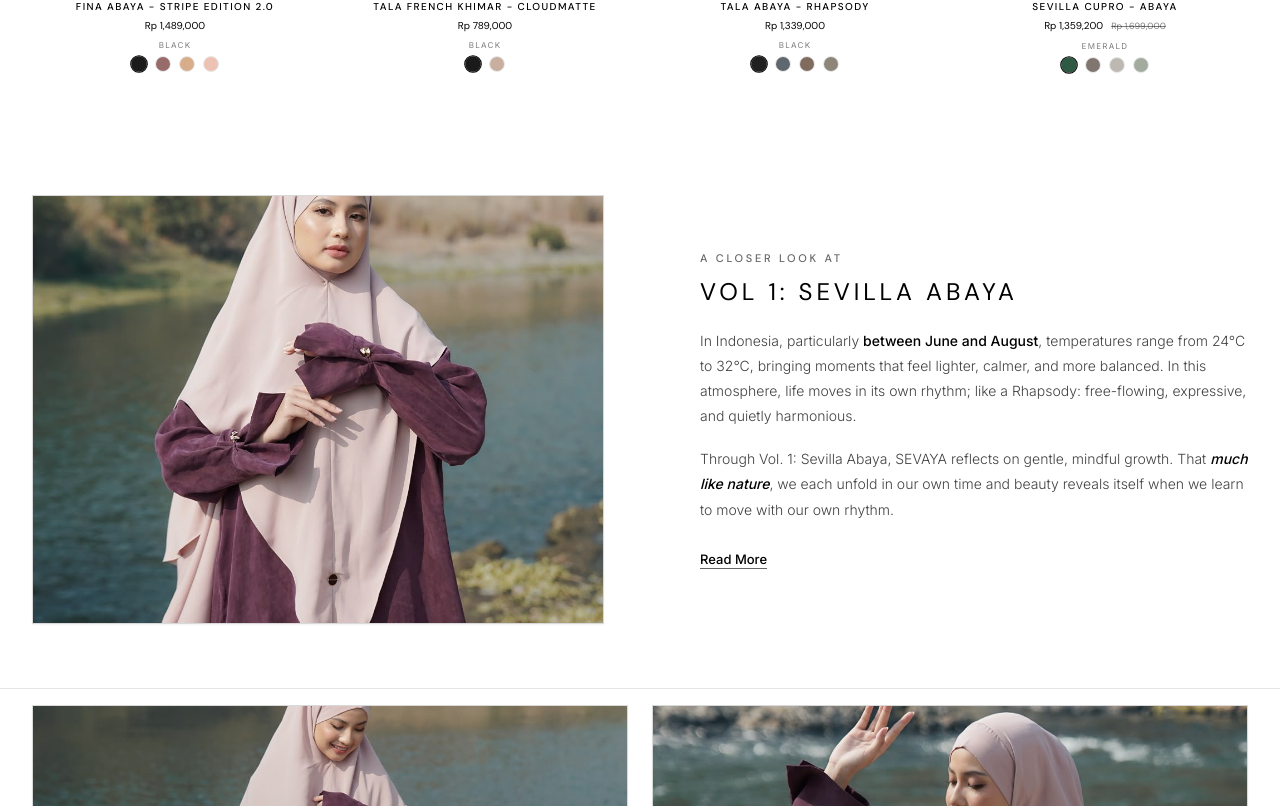
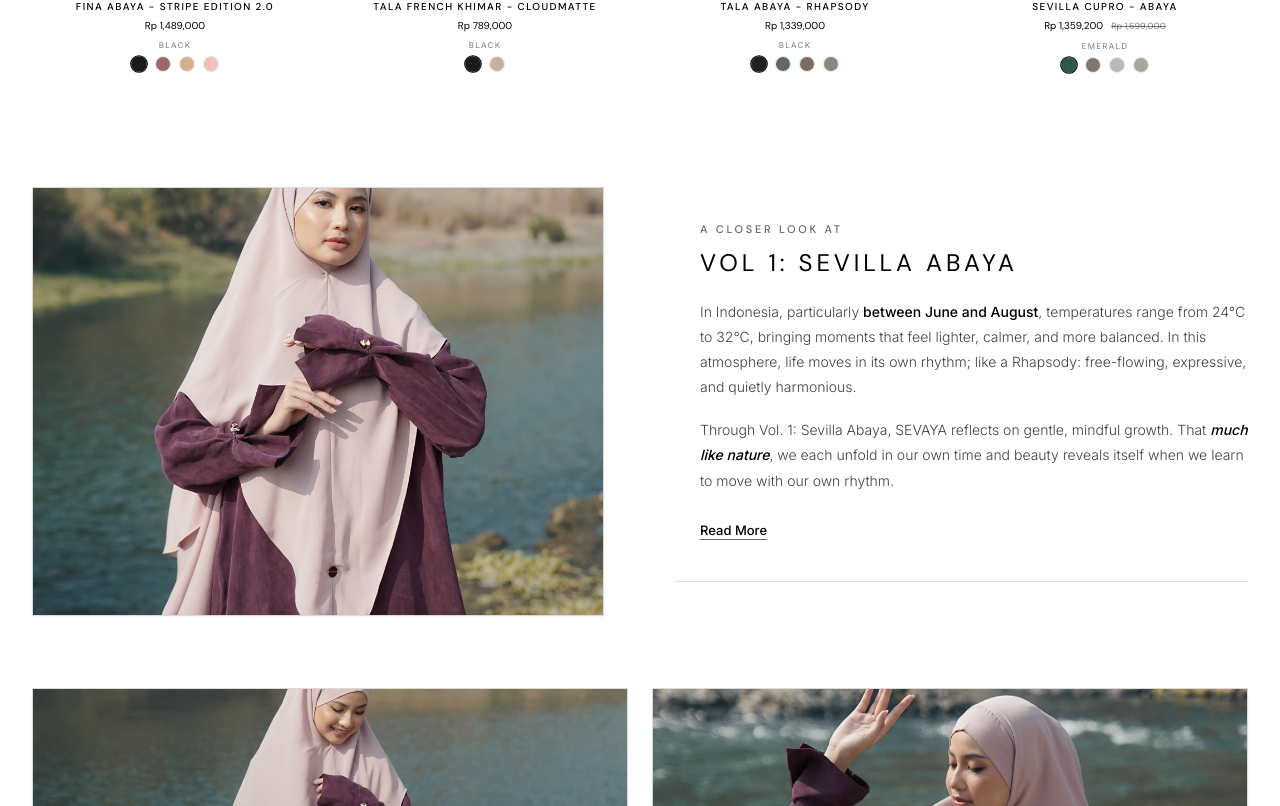
Before and after one commit to dwi-gans/sevaya-studio, a Next.js app: page / in a window 1280 px wide. Shown: the part 1334-2140 px from the top of the page. Built offline with nearby package versions, Linux system fonts and the light colour scheme; no server answers; the database is empty.

Commit message:
style(home): adjust Closer Look divider line position below text column and fine-tune desktop container margins

```diff
--- a/src/components/home/CategorySpotlight.tsx
+++ b/src/components/home/CategorySpotlight.tsx
@@ -46,7 +46,7 @@ export function CategorySpotlight({ initialSpotlight, initialIntro }: CategorySp
 
   return (
     <section className="w-full bg-white pt-2 sm:pt-4 pb-12 sm:pb-16 text-black section--light">
-      <div className="mx-auto max-w-[1440px] 2xl:max-w-[1536px] px-4 sm:px-6 lg:px-8">
+      <div className="mx-auto max-w-[1360px] px-4 sm:px-6 lg:px-8">
         {/* 2 Category Banners: ABAYA & KHIMAR */}
         <div className="grid grid-cols-2 gap-3 sm:gap-6">
           {/* Banner 1: ABAYA */}
--- a/src/components/home/CloserLookSection.tsx
+++ b/src/components/home/CloserLookSection.tsx
@@ -52,8 +52,8 @@ export function CloserLookSection({ initialData }: CloserLookSectionProps = {})
   const linkUrl = data.linkUrl || '/lookbook';
 
   return (
-    <section className="w-full bg-white py-6 sm:py-10 lg:py-16 text-black section--light border-b border-black/10">
-      <div className="mx-auto max-w-[1440px] 2xl:max-w-[1536px] px-4 sm:px-6 lg:px-8">
+    <section className="w-full bg-white py-6 sm:py-10 lg:py-14 text-black section--light">
+      <div className="mx-auto max-w-[1360px] px-4 sm:px-6 lg:px-8">
         <div className="grid grid-cols-1 lg:grid-cols-2 gap-5 sm:gap-8 lg:gap-14 xl:gap-18 items-center">
           {/* Left Column: Editorial Photo — sleek and responsive on mobile */}
           <RevealOnScroll variant="editorial" delayMs={0}>
@@ -74,9 +74,9 @@ export function CloserLookSection({ initialData }: CloserLookSectionProps = {})
             </div>
           </RevealOnScroll>
 
-          {/* Right Column: Editorial Narrative Story — refined typography that fits mobile nicely */}
+          {/* Right Column: Editorial Narrative Story — with bottom divider line matching screenshot */}
           <RevealOnScroll variant="fade-up" delayMs={150}>
-            <div className="flex flex-col justify-center max-w-xl mx-auto lg:mx-0 lg:pl-2 xl:pl-6 text-left">
+            <div className="flex flex-col justify-center max-w-xl mx-auto lg:mx-0 lg:pl-2 xl:pl-6 text-left border-b border-black/15 pb-6 sm:pb-8 lg:pb-10">
               {/* Eyebrow */}
               <span className="font-sans text-[8.5px] sm:text-[10px] lg:text-[11px] font-medium tracking-[0.2em] sm:tracking-[0.25em] text-black/60 uppercase block mb-1.5 sm:mb-2">
                 {eyebrow}
--- a/src/components/home/JournalSection.tsx
+++ b/src/components/home/JournalSection.tsx
@@ -72,7 +72,7 @@ export function JournalSection({ initialArticles, initialHeader }: JournalSectio
 
   return (
     <section className="w-full bg-black text-white section--dark py-8 sm:py-12 overflow-hidden" id="journal">
-      <div className="mx-auto max-w-[1440px] 2xl:max-w-[1536px] px-3 sm:px-6 lg:px-8">
+      <div className="mx-auto max-w-[1360px] px-3 sm:px-6 lg:px-8">
         {/* Top Header Layout: Left is Manifesto, Right is Prestigious Journals */}
         <RevealOnScroll variant="fade-up" className="mb-6 sm:mb-8 grid grid-cols-1 gap-6 md:grid-cols-2 md:items-end">
           {/* Left Column: The Art of Fewer, Better Choices */}
--- a/src/components/home/NarrativeSection.tsx
+++ b/src/components/home/NarrativeSection.tsx
@@ -74,7 +74,7 @@ export function NarrativeSection({ initialNarrative }: NarrativeSectionProps = {
       </RevealOnScroll>
 
       {/* 3. Brand Pillars */}
-      <section className="mx-auto w-full max-w-[1440px] 2xl:max-w-[1536px] px-3 pt-4 pb-8 sm:px-6 sm:pt-4 sm:pb-10 lg:px-8">
+      <section className="mx-auto w-full max-w-[1360px] px-3 pt-4 pb-8 sm:px-6 sm:pt-4 sm:pb-10 lg:px-8">
         <RevealOnScroll variant="fade-up" className="text-center">
           <span className="text-[9px] font-medium tracking-[0.25em] text-black/60 uppercase">
             {narrative.pillarsTagline || 'OUR CORE VALUES'}
@@ -140,7 +140,7 @@ export function NarrativeSection({ initialNarrative }: NarrativeSectionProps = {
       </section>
 
       {/* 4. About SEVAYA */}
-      <section className="mx-auto w-full max-w-[1440px] 2xl:max-w-[1536px] px-4 pb-10 sm:px-6 lg:px-8">
+      <section className="mx-auto w-full max-w-[1360px] px-4 pb-10 sm:px-6 lg:px-8">
         <div className="grid grid-cols-1 items-center gap-8 md:grid-cols-2 md:gap-12">
           {/* Mobile Title */}
           <RevealOnScroll variant="fade-up" className="space-y-1 md:hidden">
--- a/src/components/home/ProductGrid.tsx
+++ b/src/components/home/ProductGrid.tsx
@@ -189,7 +189,7 @@ export function ProductGrid({ products = DEFAULT_BEST_SELLERS }: ProductGridProp
 
   return (
     <section className="w-full bg-white pt-6 pb-6 sm:py-8 text-black section--light" data-section="collections">
-      <div className="mx-auto max-w-[1440px] 2xl:max-w-[1536px] px-4 sm:px-6 lg:px-8">
+      <div className="mx-auto max-w-[1360px] px-4 sm:px-6 lg:px-8">
         {/* Top Header with subtle fade-up reveal - konsisten rata kiri di mobile & desktop */}
         <RevealOnScroll variant="fade-up" className="mb-5 flex flex-col gap-1 text-left">
           <span className="text-[8.5px] sm:text-[9px] font-medium tracking-[0.2em] text-black/60 uppercase">
--- a/src/components/home/VideoShowcase.tsx
+++ b/src/components/home/VideoShowcase.tsx
@@ -47,7 +47,7 @@ export function VideoShowcase({
   }, []);
 
   return (
-    <section className="mx-auto w-full max-w-[1440px] 2xl:max-w-[1536px] px-3 pb-3 sm:px-6 sm:pb-6 lg:px-8">
+    <section className="mx-auto w-full max-w-[1360px] px-3 pb-3 sm:px-6 sm:pb-6 lg:px-8">
       <div
         ref={containerRef}
         className="relative aspect-[16/10] w-full overflow-hidden bg-neutral-100 shadow-sm sm:aspect-[16/9] md:aspect-[21/9]"
--- a/src/components/layout/Footer.tsx
+++ b/src/components/layout/Footer.tsx
@@ -26,7 +26,7 @@ export function Footer() {
 
   return (
     <footer className="w-full border-t border-black/10 bg-white pt-16 pb-12 text-black section--light">
-      <div className="mx-auto max-w-[1440px] 2xl:max-w-[1536px] px-4 sm:px-6 lg:px-8">
+      <div className="mx-auto max-w-[1360px] px-4 sm:px-6 lg:px-8">
         <div className="grid grid-cols-2 gap-x-6 gap-y-8 sm:gap-y-10 md:grid-cols-4 lg:grid-cols-12 lg:gap-8">
           {/* Column 1: Contact Us */}
           <div className="col-span-2 space-y-3 sm:col-span-1 md:col-span-1 lg:col-span-3">
```
